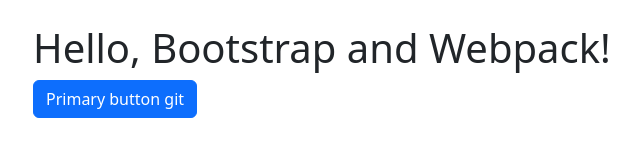
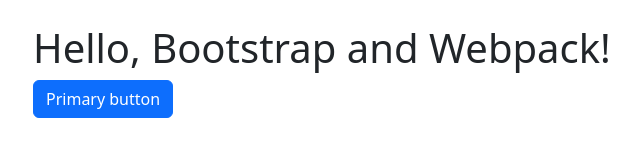
Before and after one commit to antoshkoo/searadar, a website: page docs/index.html in a window 1280 px wide. Shown: the whole page, without its empty margins (53-693 px from the left). Drawn offline with Linux system fonts and the light colour scheme.

Commit message:
test: pages delivery #4

```diff
--- a/docs/index.html
+++ b/docs/index.html
@@ -8,7 +8,7 @@
   <body>
     <div class="container py-4 px-3 mx-auto">
       <h1>Hello, Bootstrap and Webpack!</h1>
-      <button class="btn btn-primary">Primary button git</button>
+      <button class="btn btn-primary">Primary button</button>
     </div>
     <script src="./main.js"></script>
   </body>
```
